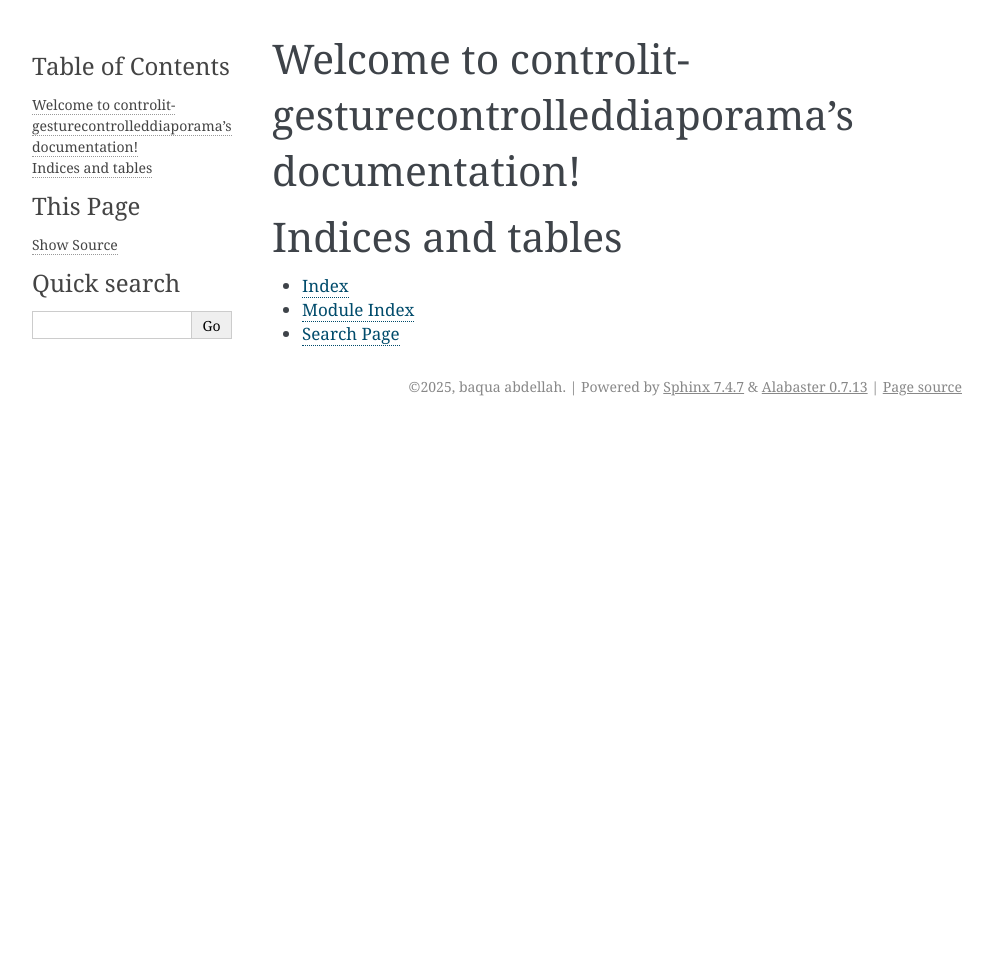
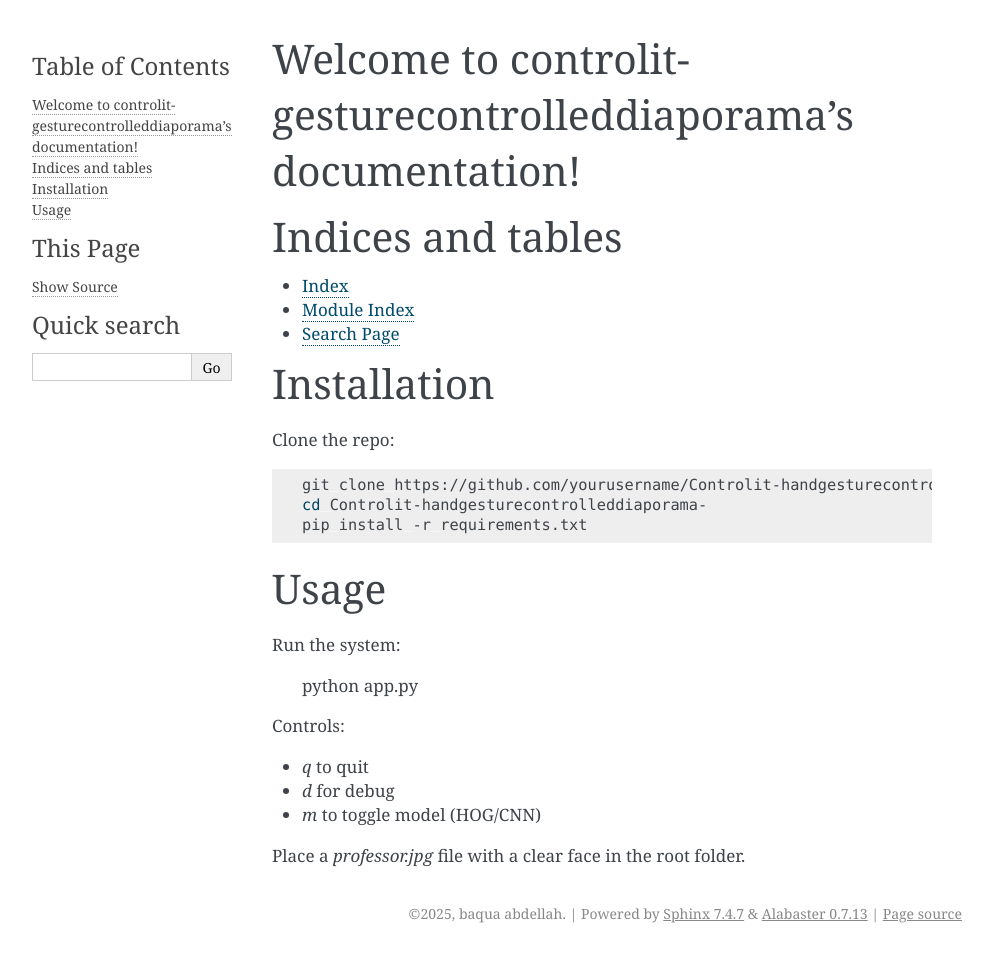
Before and after one commit to AbdellahBaqua/Controlit-handgesturecontrolleddiaporama-, a Sphinx documentation site: the page built from docs/index.rst, in a window 1280 px wide. Shown: the whole page, without its empty margins (148-1141 px from the left). Built offline with Sphinx 7.4.7, drawn with Linux system fonts in a browser that asks for light colours; before the commit the page ends 900 px from its top, so only the background shows below that.

Commit message:
Update index.rst

```diff
--- a/docs/index.rst
+++ b/docs/index.rst
@@ -18,3 +18,31 @@ Indices and tables
 * :ref:`genindex`
 * :ref:`modindex`
 * :ref:`search`
+
+
+Installation
+============
+
+Clone the repo:
+
+.. code-block:: bash
+
+    git clone https://github.com/yourusername/Controlit-handgesturecontrolleddiaporama-.git
+    cd Controlit-handgesturecontrolleddiaporama-
+    pip install -r requirements.txt
+
+Usage
+=====
+
+Run the system:
+
+
+    python app.py
+
+Controls:
+
+- `q` to quit
+- `d` for debug
+- `m` to toggle model (HOG/CNN)
+
+Place a `professor.jpg` file with a clear face in the root folder.
```
